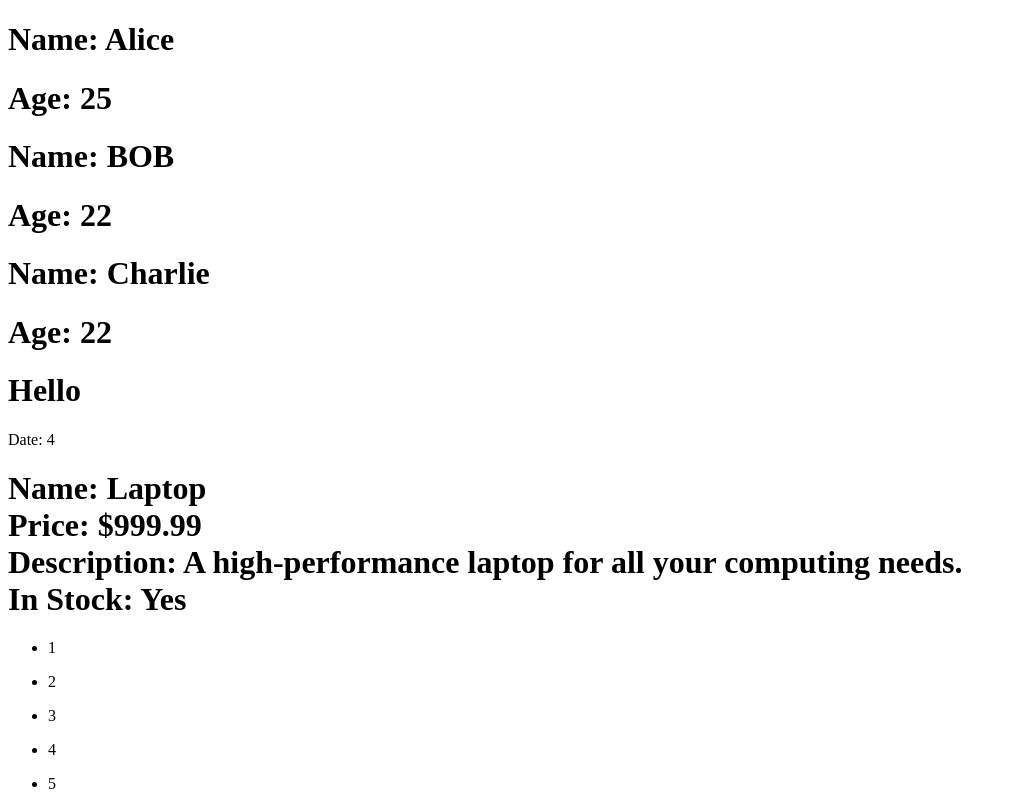
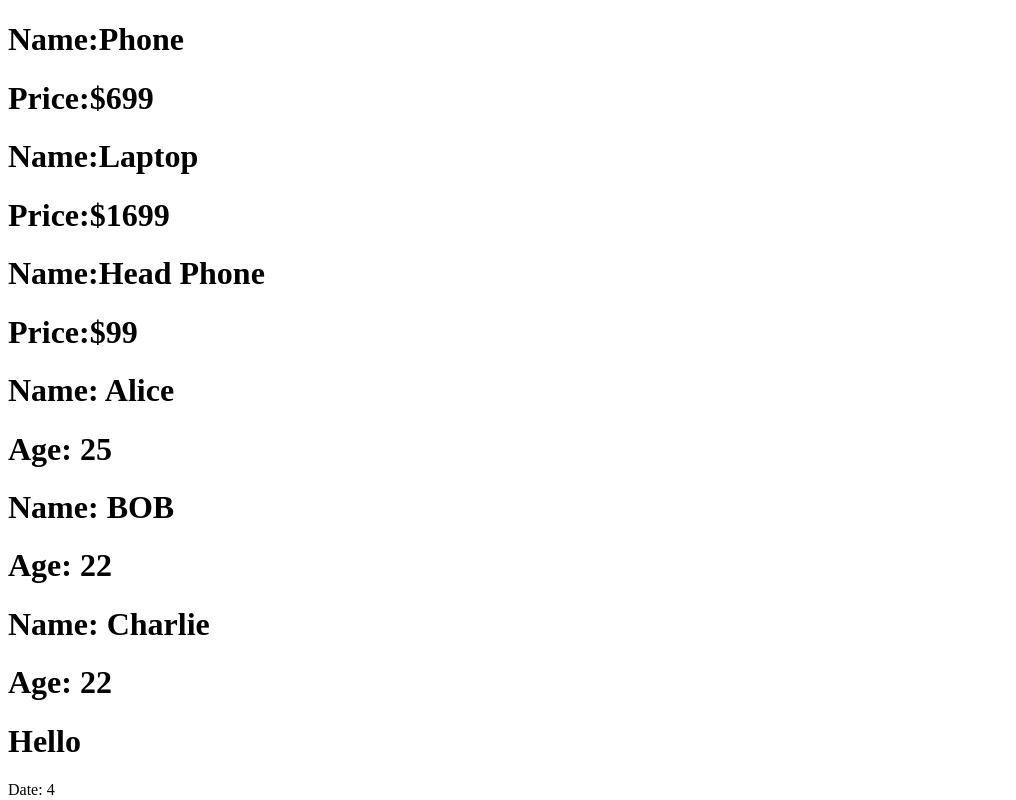
Before and after one commit to RachitGupta06/learningReact, a React (Vite) app: page / in a window 1280 px wide. Shown: the top 800 px of the page, without its empty margins (0-1016 px from the left). Built offline with nearby package versions, Linux system fonts and the light colour scheme.

Commit message:
Practice

```diff
--- a/src/App.jsx
+++ b/src/App.jsx
@@ -10,8 +10,10 @@ import Greeting from "./components/Greeting";
 import ProductInfo from "./components/ProductInfo";
 import List from "./components/List";
 import UserList from "./components/UserList";
+import ProductList from "./components/ProductList";
 const App = () => {
   return <div>
+  <ProductList/>
   <UserList/>
     <Greeting/>
     <ProductInfo/>
--- /dev/null
+++ b/src/components/ProductList.jsx
@@ -0,0 +1,21 @@
+import React from 'react'
+
+const ProductList = () => {
+    const products = [
+        {id:1,name:"Phone",price:"$699"},
+        {id:2,name:"Laptop",price:"$1699"},
+        {id:3,name:"Head Phone",price:"$99"}
+    ]
+  return (
+    <div>
+        {products.map((p)=>(
+            <div key={p.id}>
+                <h1>Name:{p.name}</h1>
+                <h1>Price:{p.price}</h1>
+            </div>
+        ))}
+    </div>
+  )
+}
+
+export default ProductList
```
